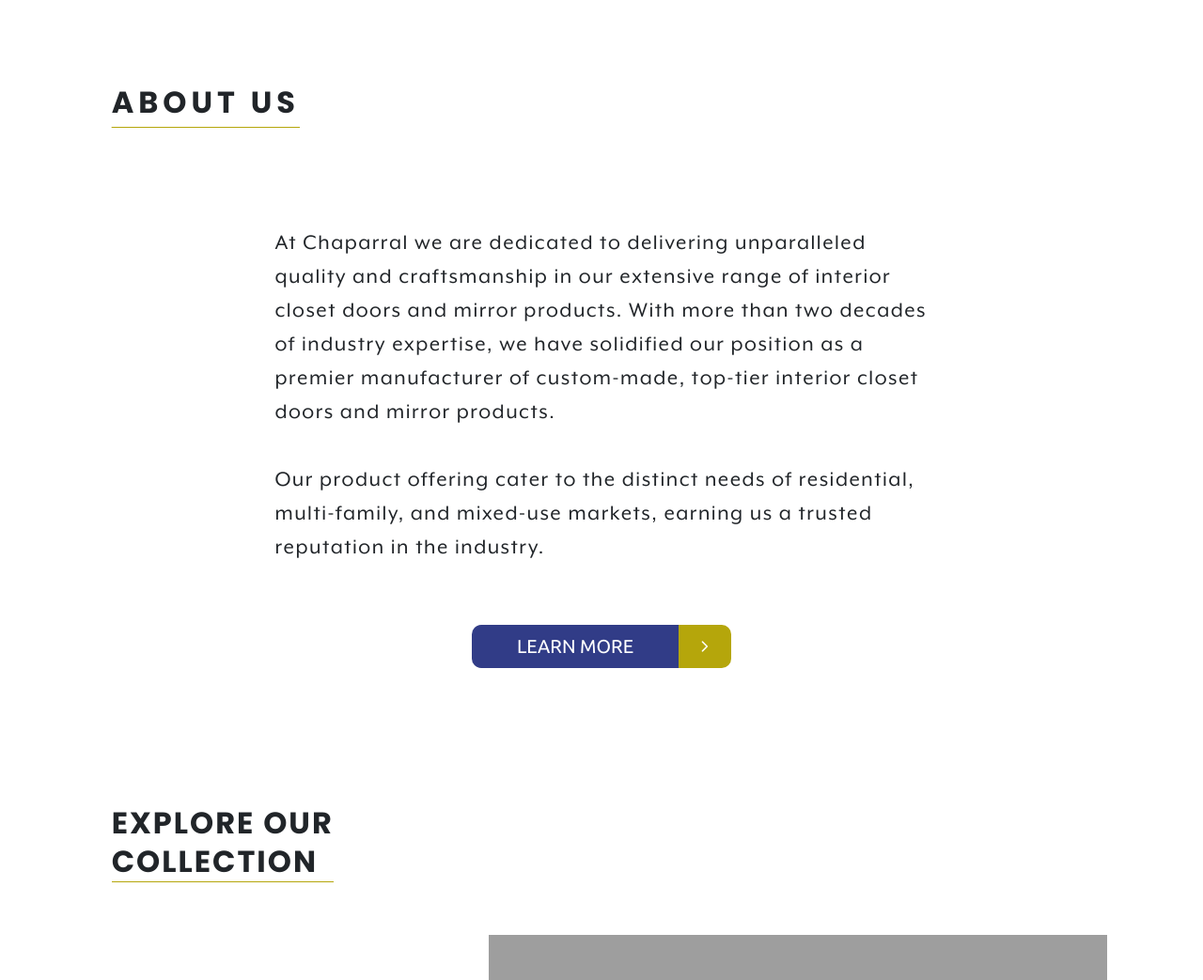
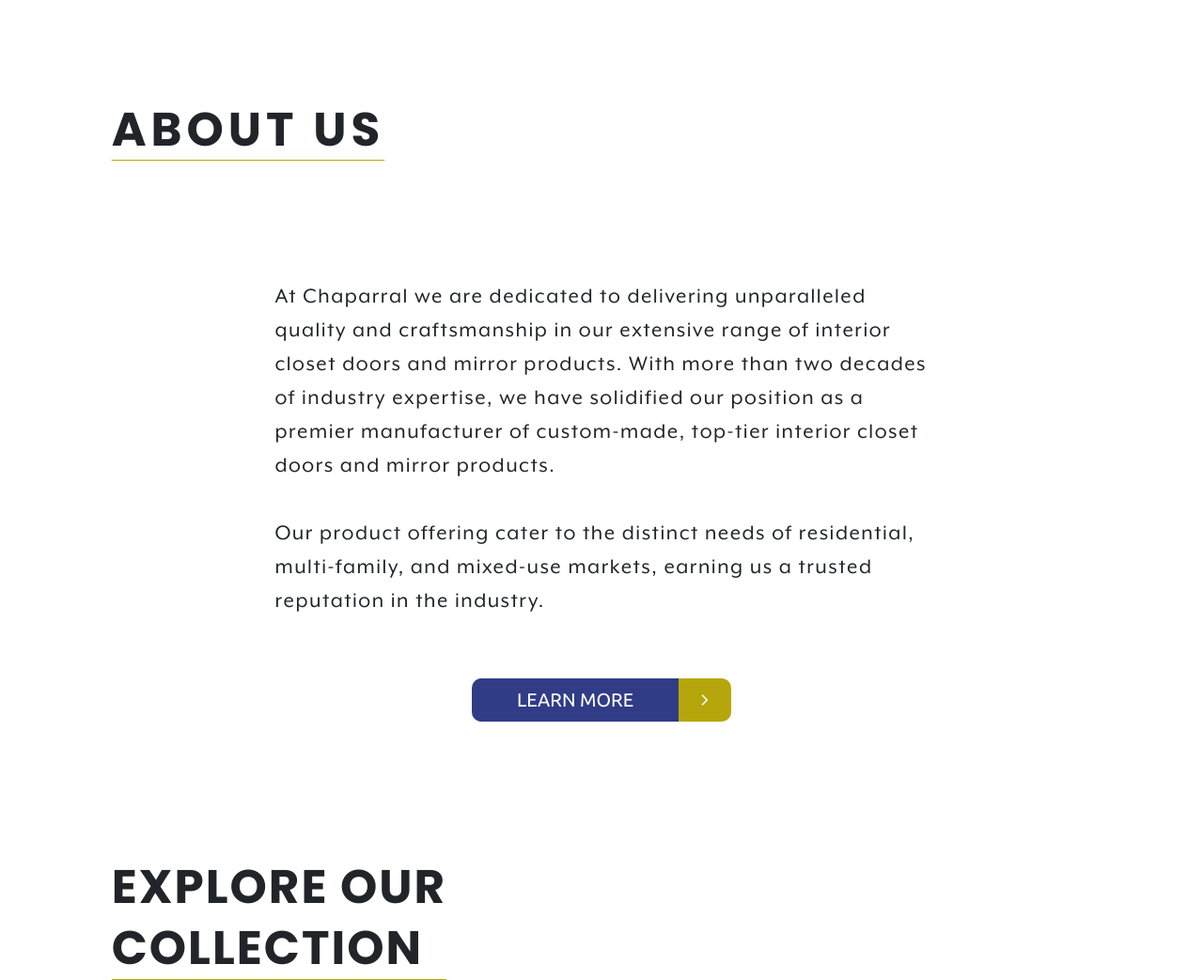
Before and after one commit to Exceed-Digital-Solutions/Chaparral.github.io, a PHP site: page / in a window 1280 px wide. Shown: the part 1079-2122 px from the top of the page at 94% size. Run offline with PHP 8.4, Linux system fonts and the light colour scheme; some libraries are stand-ins or nearby versions; some web fonts are replaced; grey boxes are pictures that could not be loaded.

Commit message:
font size

```diff
--- a/about-us.html
+++ b/about-us.html
@@ -43,7 +43,7 @@
     <div class="container max-container">
         <div class="row align-items-center justify-content-center container-padding">
           <div class="col-sm-10 container-padding">
-              <h2 class="text-black headline my-4 underline">WHO WE ARE</h2>
+              <h2 class="text-black headline my-4 underline fs-50">WHO WE ARE</h2>
               <br>
               <div class="mx-5 px-md-5 d-flex justify-content-center">
                 <p class="col-md-10 fs-4 px-md-5 mx-md-5">
@@ -71,7 +71,7 @@
     <div class="container max-container d-flex flex-column justify-content-center align-items-center">
       <div class="w-100 container-padding d-flex justify-content-center">
         <div class="col-md-10">
-            <h2 class="col-md-2 underline text-black headline">WHY US</h2>
+            <h2 class="col-md-6 underline text-black headline fs-50">WHY US</h2>
         </div>
       </div>
 
@@ -149,7 +149,7 @@
       <div class="container max-container">
           <div class="row justify-content-center container-padding">
             <div class="col-md-10">
-                <h2 class="text-black text-center headline">BROWSE THE COLLECTION</h2>
+                <h2 class="text-black text-center headline fs-50">BROWSE THE COLLECTION</h2>
             </div>
           </div>
 
--- a/css/styles.css
+++ b/css/styles.css
@@ -306,7 +306,11 @@ font-size:14px !important;
 .fs-50{
   font-size:50px;
 }
-
+@media screen and (max-width:400px){
+  .fs-50{
+    font-size:32px;
+  }
+}
 /*Navigation Bar END*/
 
 
--- a/index.html
+++ b/index.html
@@ -179,7 +179,7 @@
     <div class="container-fluid">
       <div class="row d-flex flex-column align-items-start justify-content-center">
         <div class="col-sm-10 pt-5 flex-column container max-container d-flex justify-content-start align-items-start">
-              <h2 class="col-md-4 text-black headline underline">  ABOUT US </h2>
+              <h2 class="col-md-4 text-black headline underline fs-50">  ABOUT US </h2>
               <br>
               <div class="d-flex justify-content-center mt-md-5">
                 <p class="col-lg-8 mx-5 eaves fs-4" style="letter-spacing: 1.5px;">
@@ -219,7 +219,7 @@
         <div class="">
             <div class="row d-flex flex-column align-items-start justify-content-center catalogue-bg-2">
               <div class="col-sm-10 pt-5 container max-container d-flex justify-content-start align-items-start">
-                <h2 class="text-black mt-lg-5 border-gold catalogue-headline-div" style="letter-spacing:2px; line-height:1.3;">EXPLORE OUR <br> COLLECTION</h2>
+                <h2 class="text-black mt-lg-5 border-gold catalogue-headline-div fs-50" style="letter-spacing:2px; line-height:1.3;">EXPLORE OUR <br> COLLECTION</h2>
               </div>
           <div class="d-flex justify-content-center">
             <div class="col-md-4 pt-5 d-flex justify-content-center align-self-stretch">
@@ -263,7 +263,7 @@
     <div class="col-md-10 container max-container d-flex flex-column justify-content-center align-items-center">
       <div class="w-100 container-padding d-flex justify-content-center">
         <div class="col-md-12">
-            <h2 class="col-md-3 text-black underline headline">WHY US</h2>
+            <h2 class="col-md-3 text-black underline headline fs-50">WHY US</h2>
         </div>
       </div>
 
@@ -340,7 +340,7 @@
 <div class="container-fluid container-padding contact-us-flex">
   <div class="col-md-10 d-flex flex-column contact-us-container">
     <div class="col-md-6 mb-5">
-      <h2 class="text-black underline col-md-10 pb-3 ubuntu-700">GET IN TOUCH</h2>
+      <h2 class="text-black underline col-md-10 pb-3 ubuntu-700 fs-50">GET IN TOUCH</h2>
     </div>
 
   <form action="" method="GET" enctype="text/plain" name="EmailForm" target="dummyframe" onsubmit="validateRecaptcha();" >
```
